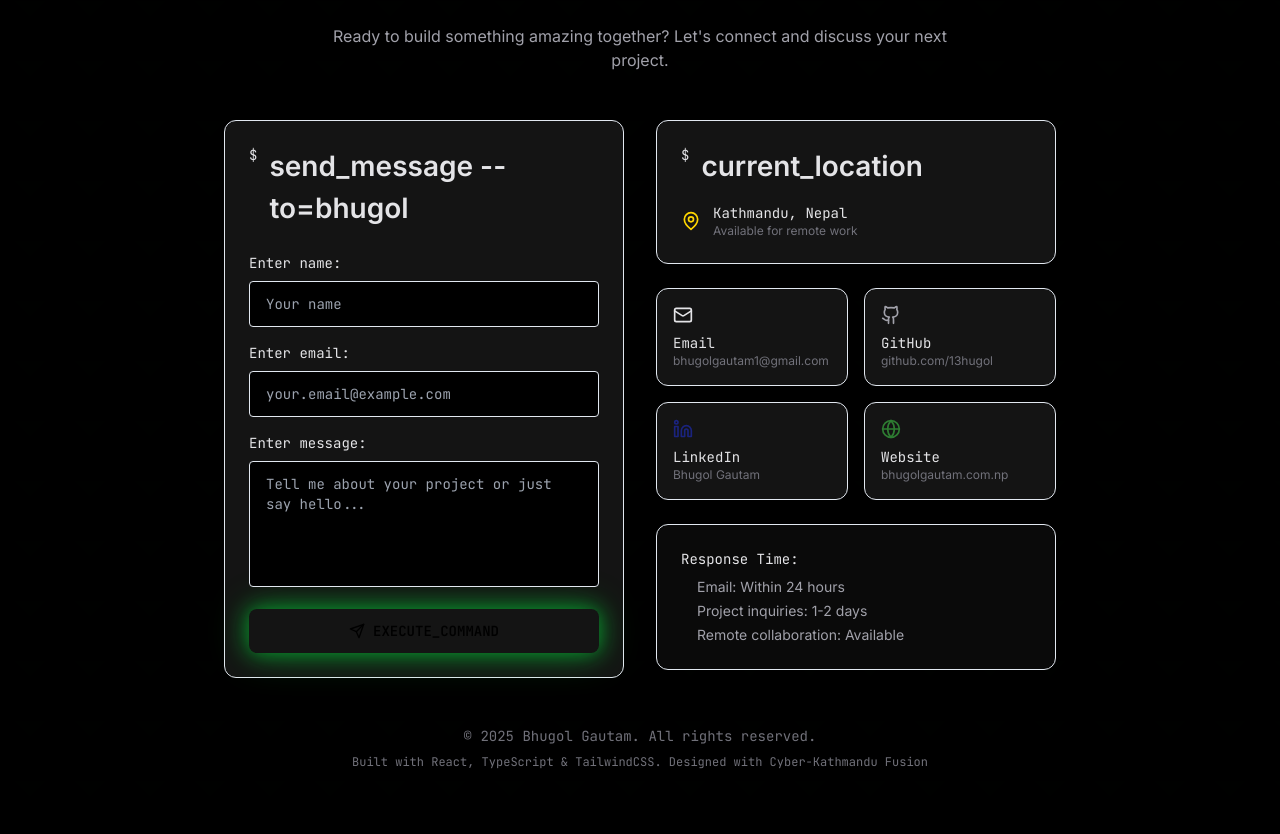
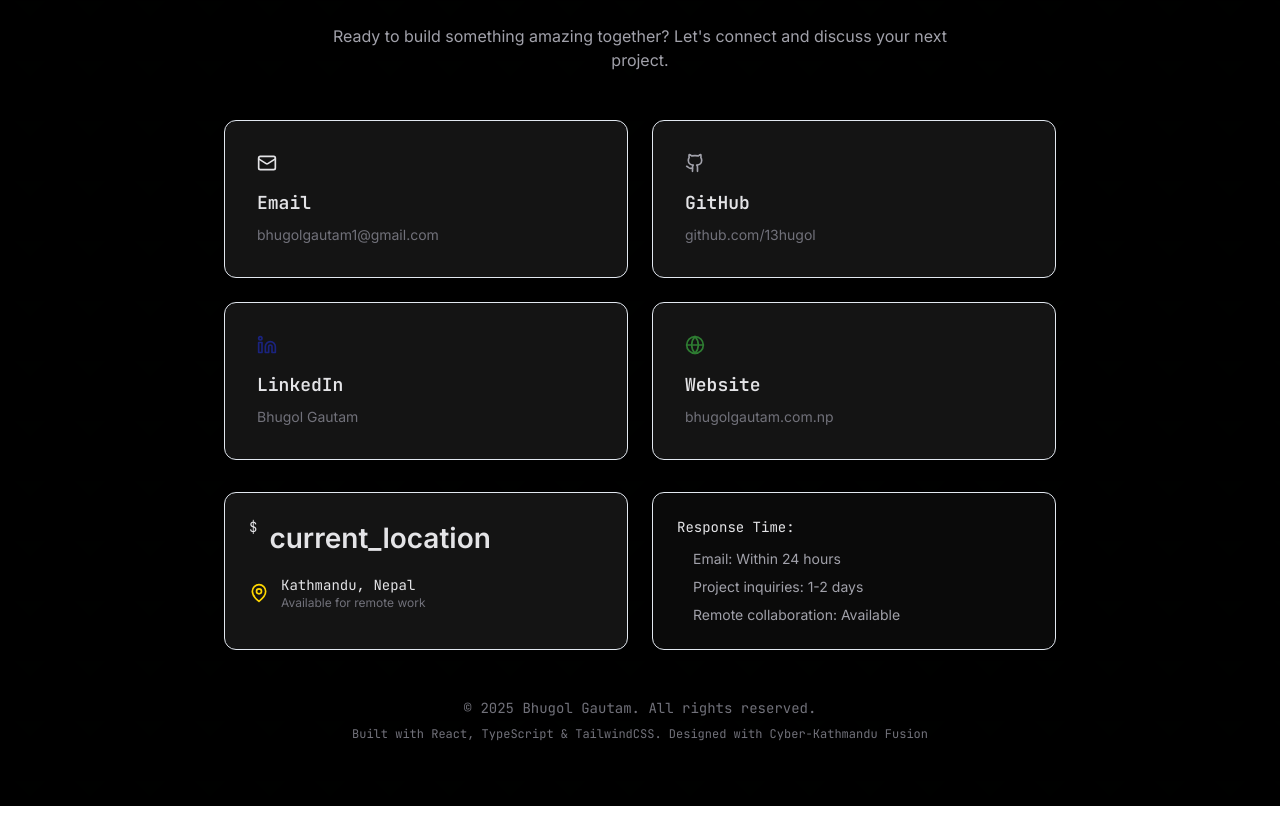
Before and after one commit to 13hugol/Portfoilio, a React (Vite) app: page / in a window 1280 px wide. Shown: the part 6400-7234 px from the top of the page. After the commit the page ends 7206 px from the top, so only its background shows below. Built offline with nearby package versions, Linux system fonts and the light colour scheme.

Commit message:
Remove non-functional contact form, keep only effective contact buttons with enhanced animations

```diff
--- a/src/components/ContactSection.tsx
+++ b/src/components/ContactSection.tsx
@@ -1,7 +1,6 @@
-import { useState } from 'react'
 import { motion } from 'framer-motion'
 import { useInView } from 'react-intersection-observer'
-import { Mail, Github, Linkedin, Globe, MapPin, Send } from 'lucide-react'
+import { Mail, Github, Linkedin, Globe, MapPin } from 'lucide-react'
 
 interface ContactSectionProps {
   contactInfo: {
@@ -20,14 +19,6 @@ const ContactSection = ({ contactInfo }: ContactSectionProps) => {
     threshold: 0.1,
   })
 
-  const [formData, setFormData] = useState({
-    name: '',
-    email: '',
-    message: ''
-  })
-  const [isSubmitting, setIsSubmitting] = useState(false)
-  const [submitStatus, setSubmitStatus] = useState<'idle' | 'success' | 'error'>('idle')
-
   const containerVariants = {
     hidden: { opacity: 0 },
     visible: {
@@ -45,28 +36,6 @@ const ContactSection = ({ contactInfo }: ContactSectionProps) => {
       y: 0,
       transition: { duration: 0.6 },
     },
-  }
-
-  const handleInputChange = (e: React.ChangeEvent<HTMLInputElement | HTMLTextAreaElement>) => {
-    setFormData({
-      ...formData,
-      [e.target.name]: e.target.value
-    })
-  }
-
-  const handleSubmit = async (e: React.FormEvent) => {
-    e.preventDefault()
-    setIsSubmitting(true)
-
-    // Simulate form submission
-    setTimeout(() => {
-      setIsSubmitting(false)
-      setSubmitStatus('success')
-      setFormData({ name: '', email: '', message: '' })
-
-      // Reset status after 3 seconds
-      setTimeout(() => setSubmitStatus('idle'), 3000)
-    }, 1000)
   }
 
   const contactMethods = [
@@ -128,99 +97,54 @@ const ContactSection = ({ contactInfo }: ContactSectionProps) => {
             </p>
           </motion.div>
 
-          <div className="grid lg:grid-cols-2 gap-8">
-            {/* Contact Form */}
-            <motion.div variants={itemVariants} className="bg-dark-surface border border-border-subtle rounded-medium p-6">
-              <div className="flex items-start space-x-3 mb-6">
-                <div className="text-matrix-green font-mono text-sm">$</div>
-                <h3 className="text-h2 font-semibold text-text-primary">send_message --to=bhugol</h3>
-              </div>
+          <div className="max-w-4xl mx-auto space-y-8">
+            {/* Contact Methods - Main Grid */}
+            <motion.div variants={itemVariants} className="grid md:grid-cols-2 gap-6">
+              {contactMethods.map((method, index) => (
+                <motion.a
+                  key={index}
+                  href={method.href}
+                  target={method.href.startsWith('http') ? '_blank' : '_self'}
+                  rel={method.href.startsWith('http') ? 'noopener noreferrer' : ''}
+                  variants={itemVariants}
+                  className="bg-dark-surface border border-border-subtle rounded-medium p-8 hover:border-matrix-green/50 transition-all duration-300 group relative overflow-hidden"
+                  whileHover={{ y: -4, scale: 1.02 }}
+                  whileTap={{ scale: 0.98 }}
+                >
+                  {/* Hover glow effect */}
+                  <motion.div
+                    className="absolute inset-0 bg-matrix-green/5 opacity-0 group-hover:opacity-100 transition-opacity duration-300"
+                  />
 
-              <form onSubmit={handleSubmit} className="space-y-4">
-                <div>
-                  <label className="block text-sm font-mono text-matrix-green mb-2">
-                    Enter name:
-                  </label>
-                  <input
-                    type="text"
-                    name="name"
-                    value={formData.name}
-                    onChange={handleInputChange}
-                    required
-                    className="w-full bg-pure-black border border-matrix-green/30 rounded-sharp px-4 py-3 text-matrix-green font-mono text-sm focus:border-matrix-green focus:outline-none transition-colors duration-200"
-                    placeholder="Your name"
-                  />
-                </div>
+                  <div className="relative z-10">
+                    <div className={`${method.color} mb-4 transform group-hover:scale-110 transition-transform duration-300`}>
+                      {method.icon}
+                    </div>
+                    <div className="text-lg font-mono font-semibold text-text-primary group-hover:text-matrix-green transition-colors duration-300 mb-2">
+                      {method.label}
+                    </div>
+                    <div className="text-sm text-text-tertiary group-hover:text-text-secondary transition-colors duration-300">
+                      {method.value}
+                    </div>
+                  </div>
 
-                <div>
-                  <label className="block text-sm font-mono text-matrix-green mb-2">
-                    Enter email:
-                  </label>
-                  <input
-                    type="email"
-                    name="email"
-                    value={formData.email}
-                    onChange={handleInputChange}
-                    required
-                    className="w-full bg-pure-black border border-matrix-green/30 rounded-sharp px-4 py-3 text-matrix-green font-mono text-sm focus:border-matrix-green focus:outline-none transition-colors duration-200"
-                    placeholder="your.email@example.com"
-                  />
-                </div>
-
-                <div>
-                  <label className="block text-sm font-mono text-matrix-green mb-2">
-                    Enter message:
-                  </label>
-                  <textarea
-                    name="message"
-                    value={formData.message}
-                    onChange={handleInputChange}
-                    required
-                    rows={5}
-                    className="w-full bg-pure-black border border-matrix-green/30 rounded-sharp px-4 py-3 text-matrix-green font-mono text-sm focus:border-matrix-green focus:outline-none transition-colors duration-200 resize-none"
-                    placeholder="Tell me about your project or just say hello..."
-                  />
-                </div>
-
-                <motion.button
-                  type="submit"
-                  disabled={isSubmitting}
-                  whileHover={{ scale: 1.02 }}
-                  whileTap={{ scale: 0.98 }}
-                  className="w-full bg-matrix-green text-pure-black py-3 rounded-small font-semibold font-mono text-sm shadow-matrix-glow hover:bg-matrix-green-hover transition-colors duration-200 disabled:opacity-50 disabled:cursor-not-allowed flex items-center justify-center space-x-2"
-                >
-                  {isSubmitting ? (
-                    <>
-                      <div className="w-4 h-4 border-2 border-pure-black/30 border-t-pure-black rounded-full animate-spin"></div>
-                      <span>Sending...</span>
-                    </>
-                  ) : (
-                    <>
-                      <Send className="w-4 h-4" />
-                      <span>EXECUTE_COMMAND</span>
-                    </>
-                  )}
-                </motion.button>
-              </form>
-
-              {/* Terminal Output */}
-              {submitStatus === 'success' && (
-                <motion.div
-                  initial={{ opacity: 0, y: 10 }}
-                  animate={{ opacity: 1, y: 0 }}
-                  className="mt-4 p-3 bg-matrix-green/10 border border-matrix-green/30 rounded-sharp"
-                >
-                  <div className="text-matrix-green font-mono text-sm">
-                    Message sent successfully ✓
-                  </div>
-                </motion.div>
-              )}
+                  {/* Arrow indicator */}
+                  <motion.div
+                    className="absolute top-4 right-4 text-matrix-green opacity-0 group-hover:opacity-100"
+                    initial={{ x: -10 }}
+                    whileHover={{ x: 0 }}
+                    transition={{ duration: 0.3 }}
+                  >
+                    →
+                  </motion.div>
+                </motion.a>
+              ))}
             </motion.div>
 
-            {/* Contact Methods */}
-            <motion.div variants={itemVariants} className="space-y-6">
+            {/* Location & Availability */}
+            <div className="grid md:grid-cols-2 gap-6">
               {/* Location */}
-              <div className="bg-dark-surface border border-border-subtle rounded-medium p-6">
+              <motion.div variants={itemVariants} className="bg-dark-surface border border-border-subtle rounded-medium p-6">
                 <div className="flex items-start space-x-3 mb-4">
                   <div className="text-matrix-green font-mono text-sm">$</div>
                   <h3 className="text-h2 font-semibold text-text-primary">current_location</h3>
@@ -232,54 +156,29 @@ const ContactSection = ({ contactInfo }: ContactSectionProps) => {
                     <div className="text-xs text-text-tertiary">Available for remote work</div>
                   </div>
                 </div>
-              </div>
-
-              {/* Contact Methods Grid */}
-              <div className="grid grid-cols-2 gap-4">
-                {contactMethods.map((method, index) => (
-                  <motion.a
-                    key={index}
-                    href={method.href}
-                    target={method.href.startsWith('http') ? '_blank' : '_self'}
-                    rel={method.href.startsWith('http') ? 'noopener noreferrer' : ''}
-                    variants={itemVariants}
-                    className="bg-dark-surface border border-border-subtle rounded-medium p-4 hover:border-matrix-green/30 transition-colors duration-200 group"
-                    whileHover={{ y: -2 }}
-                  >
-                    <div className={`${method.color} mb-2`}>
-                      {method.icon}
-                    </div>
-                    <div className="text-sm font-mono text-text-primary group-hover:text-matrix-green transition-colors duration-200">
-                      {method.label}
-                    </div>
-                    <div className="text-xs text-text-tertiary truncate">
-                      {method.value}
-                    </div>
-                  </motion.a>
-                ))}
-              </div>
+              </motion.div>
 
               {/* Quick Response Note */}
-              <div className="bg-dark-surface/50 border border-border-subtle rounded-medium p-6">
-                <div className="text-matrix-green font-mono text-sm mb-2">
+              <motion.div variants={itemVariants} className="bg-dark-surface/50 border border-border-subtle rounded-medium p-6">
+                <div className="text-matrix-green font-mono text-sm mb-3">
                   Response Time:
                 </div>
-                <div className="text-text-secondary text-sm space-y-1">
+                <div className="text-text-secondary text-sm space-y-2">
                   <div className="flex items-center space-x-2">
-                    <span className="w-2 h-2 bg-matrix-green rounded-full"></span>
+                    <span className="w-2 h-2 bg-matrix-green rounded-full animate-pulse"></span>
                     <span>Email: Within 24 hours</span>
                   </div>
                   <div className="flex items-center space-x-2">
-                    <span className="w-2 h-2 bg-matrix-green rounded-full"></span>
+                    <span className="w-2 h-2 bg-matrix-green rounded-full animate-pulse"></span>
                     <span>Project inquiries: 1-2 days</span>
                   </div>
                   <div className="flex items-center space-x-2">
-                    <span className="w-2 h-2 bg-matrix-green rounded-full"></span>
+                    <span className="w-2 h-2 bg-matrix-green rounded-full animate-pulse"></span>
                     <span>Remote collaboration: Available</span>
                   </div>
                 </div>
-              </div>
-            </motion.div>
+              </motion.div>
+            </div>
           </div>
 
           {/* Footer */}
```
